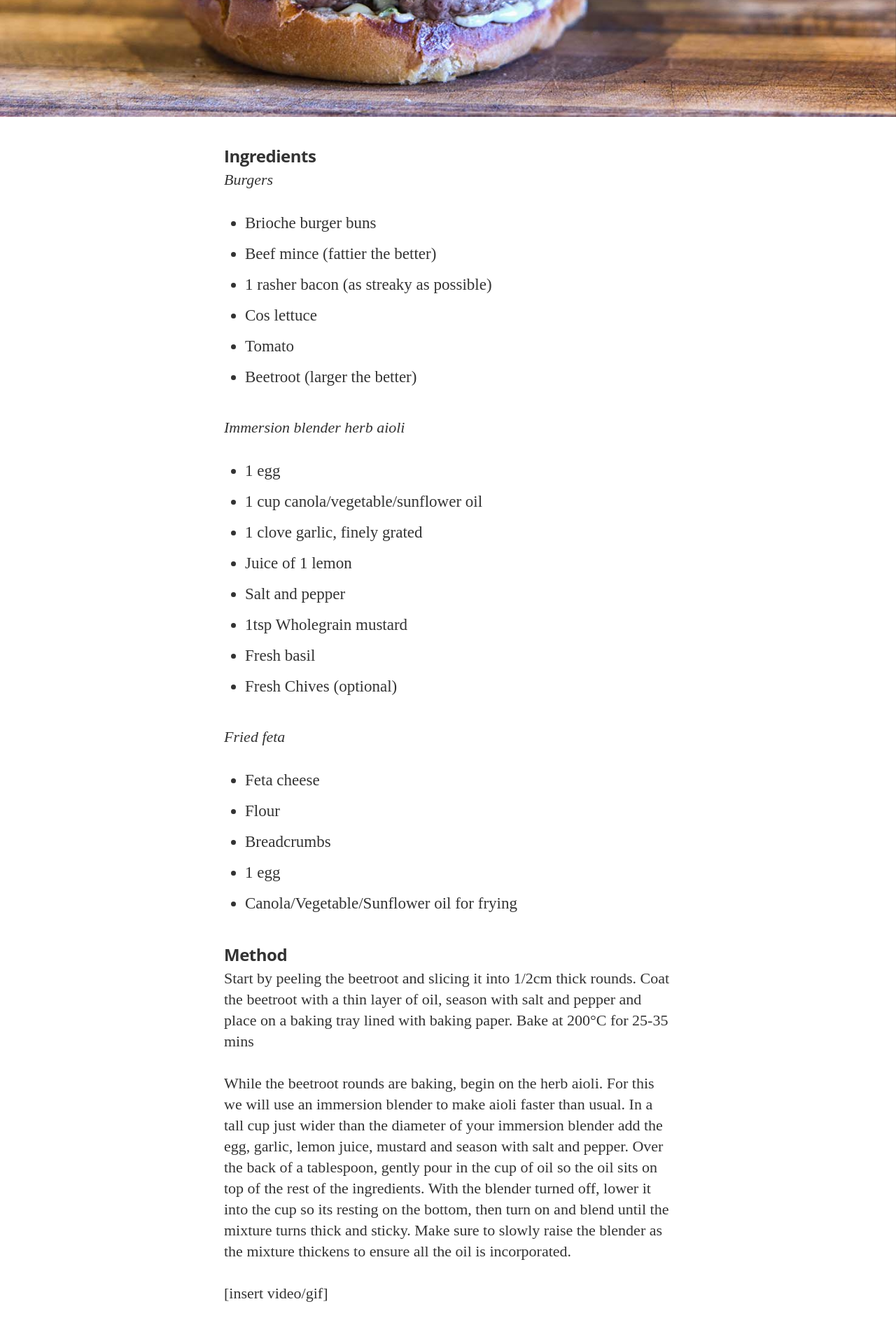
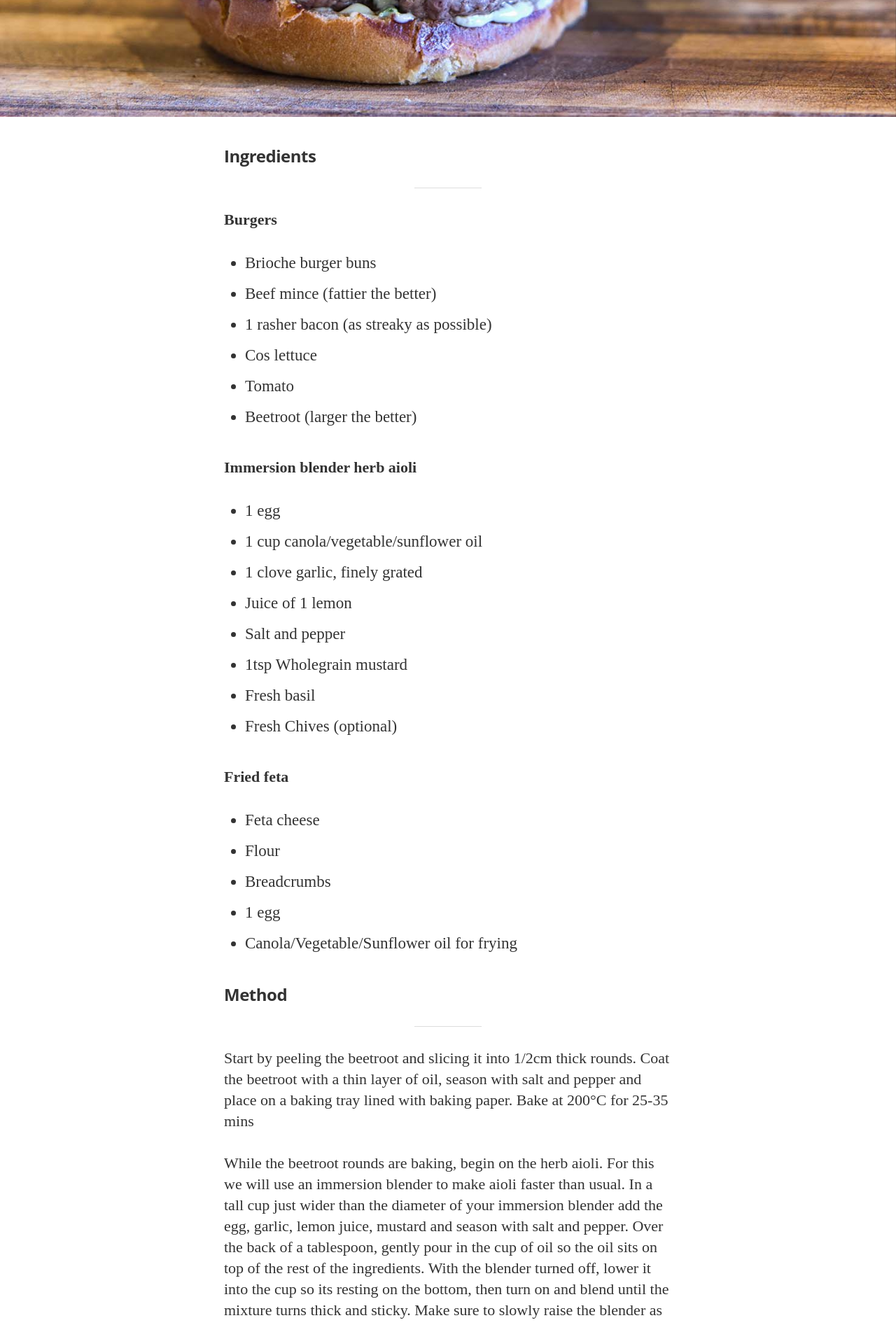
Before and after one commit to mtmeyer/mtmeyer.github.io, a Jekyll site: the page built from _posts/2018-04-30-feta-burgers.markdown, in a window 1280 px wide. Shown: the part 733-2626 px from the top of the page at 70% size. Built offline with Jekyll 4.4.1, drawn with Linux system fonts in a browser that asks for light colours; nearby versions of some CDN libraries; some web fonts are replaced.

```diff
--- a/_includes/footer.html
+++ b/_includes/footer.html
@@ -3,7 +3,7 @@
 <footer class="site-footer">
   <a class="subscribe" href="{{ "/feed.xml" | prepend: site.baseurl }}"> <span class="tooltip"> <i class="fa fa-rss"></i> Subscribe!</span></a>
     <div class="inner">
-         <section class="copyright">All content copyright <a href="mailto:{{ site.email}}">{{ site.name }}</a> &copy; {{ site.time | date: '%Y' }} &bull; All rights reserved.</section>
+         <section class="copyright">All content copyright {{ site.time | date: '%Y' }} &bull; All rights reserved.</section>
          <section class="poweredby">Made with <a href="http://jekyllrb.com"> Jekyll</a></section>
     </div>
 </footer>
--- a/_layouts/page.html
+++ b/_layouts/page.html
@@ -28,7 +28,6 @@
           <div class="post-meta">
             <h1 class="post-title">{{ page.title }}</h1>
             <div class="cf post-meta-text">
-              <div class="author-image" style="background-image: url({{ page.author_image }})">Blog Logo</div>
               <h4 class="author-name" itemprop="author" itemscope itemtype="http://schema.org/Person">{{ page.author }}</h4>
             </div>
           </div>
--- a/_posts/2018-04-30-feta-burgers.markdown
+++ b/_posts/2018-04-30-feta-burgers.markdown
@@ -8,33 +8,41 @@ image: /assets/article_images/2018-04-30-feta-burgers/hero.jpg
 ---
 ### Ingredients
 
-_Burgers_
-* Brioche burger buns
-* Beef mince (fattier the better)
-* 1 rasher bacon (as streaky as possible)
-* Cos lettuce
-* Tomato
-* Beetroot (larger the better)
+----
 
-_Immersion blender herb aioli_
-* 1 egg
-* 1 cup canola/vegetable/sunflower oil
-* 1 clove garlic, finely grated
-* Juice of 1 lemon
-* Salt and pepper
-* 1tsp Wholegrain mustard
-* Fresh basil
-* Fresh Chives (optional)
+**Burgers**
 
-_Fried feta_
-* Feta cheese
-* Flour
-* Breadcrumbs
-* 1 egg
-* Canola/Vegetable/Sunflower oil for frying
++ Brioche burger buns
++ Beef mince (fattier the better)
++ 1 rasher bacon (as streaky as possible)
++ Cos lettuce
++ Tomato
++ Beetroot (larger the better)
+
+**Immersion blender herb aioli**
+
++ 1 egg
++ 1 cup canola/vegetable/sunflower oil
++ 1 clove garlic, finely grated
++ Juice of 1 lemon
++ Salt and pepper
++ 1tsp Wholegrain mustard
++ Fresh basil
++ Fresh Chives (optional)
+
+**Fried feta**
+
++ Feta cheese
++ Flour
++ Breadcrumbs
++ 1 egg
++ Canola/Vegetable/Sunflower oil for frying
 
 
 ### Method
+
+----
+
 Start by peeling the beetroot and slicing it into 1/2cm thick rounds.  Coat the beetroot with a thin layer of oil, season with salt and pepper and place on a baking tray lined with baking paper.  Bake at 200°C for 25-35 mins
 
 While the beetroot rounds are baking, begin on the herb aioli.  For this we will use an immersion blender to make aioli faster than usual.  In a tall cup just wider than the diameter of your immersion blender add the egg, garlic, lemon juice, mustard and season with salt and pepper.  Over the back of a tablespoon, gently pour in the cup of oil so the oil sits on top of the rest of the ingredients.  With the blender turned off, lower it into the cup so its resting on the bottom, then turn on and blend until the mixture turns thick and sticky.  Make sure to slowly raise the blender as the mixture thickens to ensure all the oil is incorporated.
```
Also changed, not shown: 4 other files.
